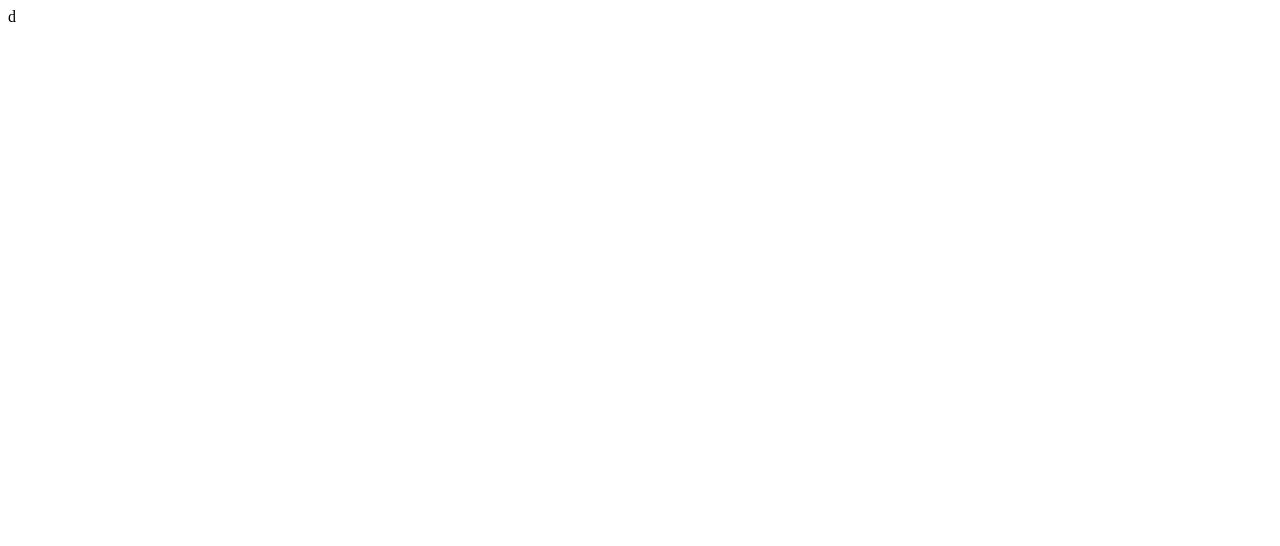
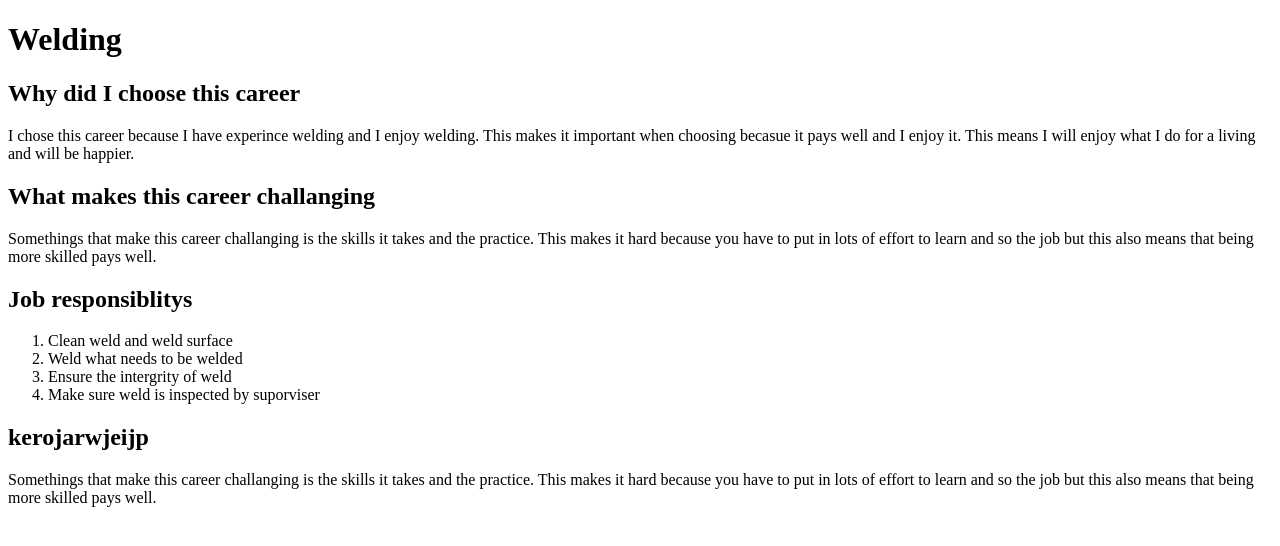
Before and after one commit to BraydenC07/WeldingWebsite, a plain HTML site: page index.html in a window 1280 px wide. Drawn offline with Linux system fonts and the light colour scheme.

Commit message:
Update index.html

```diff
--- a/index.html
+++ b/index.html
@@ -1 +1,60 @@
-d
+<!DOCTYPE html>
+<html lang="en">
+  <head>
+    <meta charset="UTF-8" />
+    <meta name="viewport" content="width=device-width, initial-scale=1.0" />
+    <meta http-equiv="X-UA-Compatible" content="ie=edge" />
+    <link rel="stylesheet" href="MainStyle.css">
+    <title>WeldingHome</title>
+  </head>
+  <body>
+    <h1 id="Welding">Welding</h1>
+
+    <div id="h1_2">
+      <article id="question1">
+        <h1 id="Whyh">Why did I choose this career</h1>
+        <p id="Whyp">
+          I chose this career because I have experince welding and I enjoy
+          welding. This makes it important when choosing becasue it pays well
+          and I enjoy it. This means I will enjoy what I do for a living and
+          will be happier.
+        </p>
+      </article>
+      <article id="question2">
+        <h1 id="Whath">
+          What makes this career challanging
+        </h1>
+        <p id="Whatp">
+          Somethings that make this career challanging is the skills it takes
+          and the practice. This makes it hard because you have to put in lots
+          of effort to learn and so the job but this also means that being more
+          skilled pays well.
+        </p>
+      </article>
+    </div>
+    <div id="h3_4">
+      <article id="question3">
+        <h1 id="lh1">Job responsiblitys</h1>
+        <p id="pl1">
+          <ol id="orl1">
+            <li>Clean weld and weld surface</li>
+            <li>Weld what needs to be welded</li>
+            <li>Ensure the intergrity of weld</li>
+            <li>Make sure weld is inspected by suporviser</li>
+          </ol>
+        </p>
+      </article>
+      <article id="question4">
+        <h1 id="benh">
+            kerojarwjeijp
+        </h1>
+        <p id="benp">
+          Somethings that make this career challanging is the skills it takes
+          and the practice. This makes it hard because you have to put in lots
+          of effort to learn and so the job but this also means that being more
+          skilled pays well.
+        </p>
+      </article>
+    </div>
+  </body>
+</html>
```
